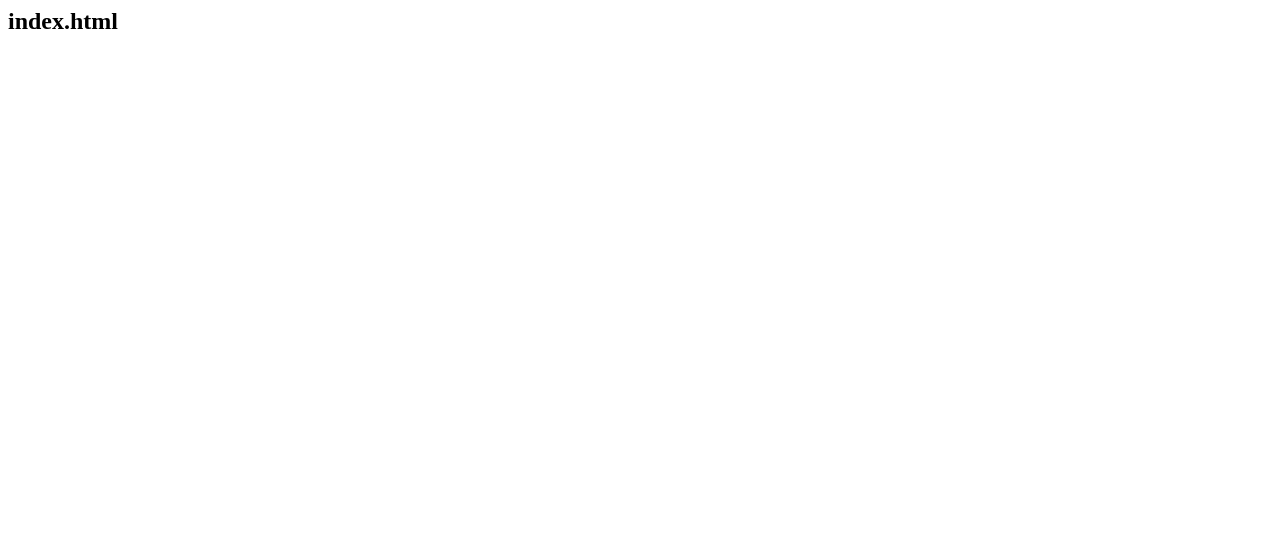
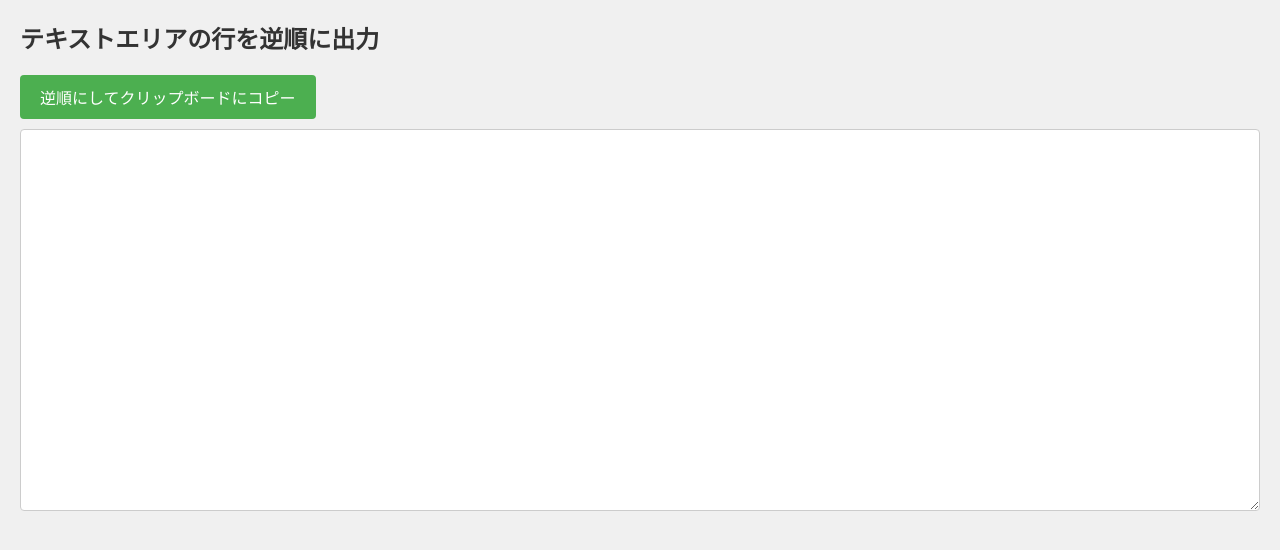
Before and after one commit to bluerabbit/reverse, a plain HTML site: page index.html in a window 1280 px wide. Drawn offline with Linux system fonts and the light colour scheme.

Commit message:
:sparkles: Update index.html

```diff
--- a/index.html
+++ b/index.html
@@ -1,8 +1,80 @@
 <html>
 <head>
-  <title>index.html</title>
+  <title>テキストエリアの行を逆順に出力</title>
+  <style>
+    body {
+      font-family: Arial, sans-serif;
+      background-color: #f0f0f0;
+      margin: 0;
+      padding: 20px;
+    }
+
+    h2 {
+      color: #333;
+    }
+
+    textarea {
+      width: 100%;
+      box-sizing: border-box;
+      margin-top: 10px;
+      padding: 10px;
+      border: 1px solid #ccc;
+      border-radius: 4px;
+      font-size: 16px;
+      resize: vertical;
+    }
+
+    button {
+      padding: 10px 20px;
+      font-size: 16px;
+      background-color: #4CAF50;
+      color: white;
+      border: none;
+      border-radius: 4px;
+      cursor: pointer;
+    }
+
+    button:hover {
+      background-color: #45a049;
+    }
+
+    .success-message {
+      display: inline-block;
+      margin-left: 10px;
+      color: green;
+      font-weight: bold;
+    }
+  </style>
 </head>
 <body>
-  <h2>index.html</h2>
+  <h2>テキストエリアの行を逆順に出力</h2>
+
+  <button onclick="reverseAndCopy()">逆順にしてクリップボードにコピー</button>
+  <span id="successMessage" class="success-message"></span>
+  <textarea id="inputText" rows="20" oninput="adjustHeight(this)"></textarea>
+
+  <script>
+    function adjustHeight(textarea) {
+      textarea.style.height = "auto";
+      textarea.style.height = textarea.scrollHeight + "px";
+    }
+
+    function reverseAndCopy() {
+      let input = document.getElementById("inputText").value;
+      let lines = input.split("\n");
+      let reversedLines = lines.reverse();
+      let output = reversedLines.join("\n");
+
+      navigator.clipboard.writeText(output).then(function() {
+        let successMessage = document.getElementById("successMessage");
+        successMessage.textContent = "クリップボードにコピーしました";
+        setTimeout(function () {
+          successMessage.textContent = "";
+        }, 3000);
+      }, function() {
+        alert("クリップボードへのコピーに失敗しました");
+      });
+    }
+  </script>
 </body>
 </html>
```
